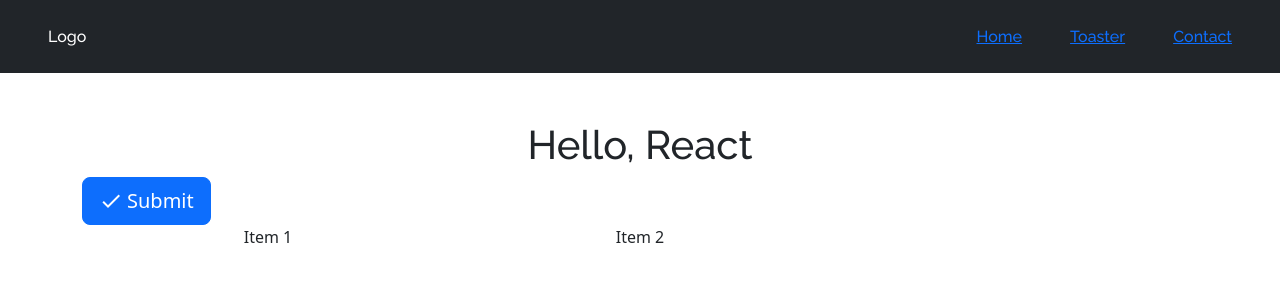
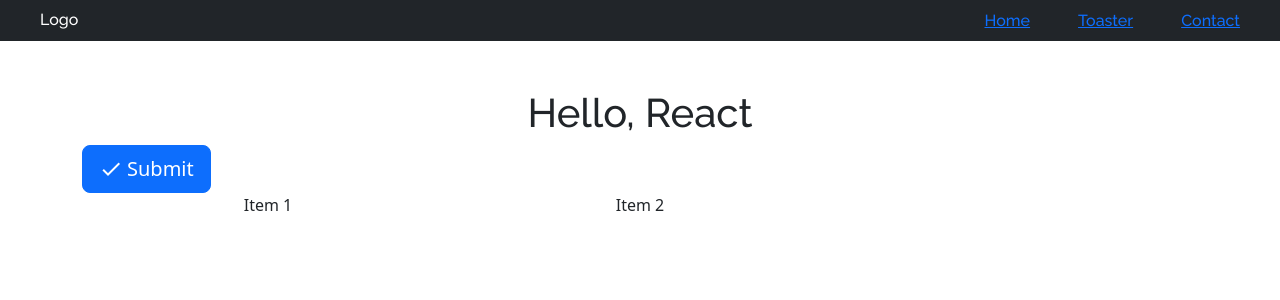
Before and after one commit to Sadityaa/React_POC, a React (Create React App) app: page /toaster in a window 1280 px wide. Shown: the top 300 px of the page. Built offline with nearby package versions, Linux system fonts and the light colour scheme.

Commit message:
Added colors and fonts

```diff
--- a/src/App.scss
+++ b/src/App.scss
@@ -1,5 +1,175 @@
-@import "./_customGrid.scss";
-@import "./_customFlexbox.scss";
+@import "https://fonts.googleapis.com/css2?family=Inter:wght@200;300;400;500;600;700&display=swap";
+@import "./_customGrid";
+@import "./_customFlexbox";
+:root {
+  --body-bg-rgb:237,238,241;
+  --body-bg-rgb2:
+    53,
+    58,
+    92;
+  --primary-rgb:
+    142,
+    84,
+    233;
+  --secondary-rgb:
+    245,
+    111,
+    75;
+  --warning-rgb:
+    245,
+    184,
+    73;
+  --info-rgb:
+    73,
+    182,
+    245;
+  --success-rgb:
+    38,
+    191,
+    148;
+  --danger-rgb:
+    230,
+    83,
+    60;
+  --light-rgb:
+    248,
+    249 ,250;
+  --dark-rgb:
+    35,
+    35,
+    35;
+  --orange-rgb:
+    255,
+    165,
+    5;
+  --pink-rgb:
+    231,
+    145,
+    188;
+  --teal-rgb:
+    18,
+    194,
+    194;
+  --purple-rgb:
+    177,
+    75,
+    213;
+  --default-body-bg-color: rgb(var(--body-bg-rgb));
+  --primary-color: rgb(var(--primary-rgb));
+  --primary-border: rgb(var(--primary-rgb));
+  --primary01: rgba(var(--primary-rgb), 0.1);
+  --primary02: rgba(var(--primary-rgb), 0.2);
+  --primary03: rgba(var(--primary-rgb), 0.3);
+  --primary04: rgba(var(--primary-rgb), 0.4);
+  --primary05: rgba(var(--primary-rgb), 0.5);
+  --primary06: rgba(var(--primary-rgb), 0.6);
+  --primary07: rgba(var(--primary-rgb), 0.7);
+  --primary08: rgba(var(--primary-rgb), 0.8);
+  --primary09: rgba(var(--primary-rgb), 0.9);
+  --primary005: rgba(var(--primary-rgb), 0.05);
+  --default-text-color: #1b2c3f;
+  --default-border: #f0f0f0;
+  --default-background: #f2f4f7;
+  --menu-bg: #fff;
+  --menu-prime-color: #768394;
+  --menu-border-color: #f3f3f3;
+  --header-bg: #fff;
+  --header-prime-color: #768394;
+  --header-border-color: #f3f3f3;
+  --custom-white: #fff;
+  --custom-black: #000;
+  --bootstrap-card-border: #f3f3f3;
+  --list-hover-focus-bg: #f5f6f7;
+  --text-muted: #818995;
+  --input-border: #e4e9f4;
+  --form-control-bg: #ffffff;
+  --gray-1: #f9fafb;
+  --gray-2: #f2f4f5;
+  --gray-3: #e6eaeb;
+  --gray-4: #dbdfe1;
+  --gray-5: #949eb7;
+  --gray-6: #7987a1;
+  --gray-7: #4d5875;
+  --gray-8: #383853;
+  --gray-9: #323251;
+  --white-1: rgba(255,255,255, 0.1);
+  --white-2: rgba(255,255,255, 0.2);
+  --white-3: rgba(255,255,255, 0.3);
+  --white-4: rgba(255,255,255, 0.4);
+  --white-5: rgba(255,255,255, 0.5);
+  --white-6: rgba(255,255,255, 0.6);
+  --white-7: rgba(255,255,255, 0.7);
+  --white-8: rgba(255,255,255, 0.8);
+  --white-9: rgba(255,255,255, 0.9);
+  --black-1: rgba(0,0,0, 0.1);
+  --black-2: rgba(0,0,0, 0.2);
+  --black-3: rgba(0,0,0, 0.3);
+  --black-4: rgba(0,0,0, 0.4);
+  --black-5: rgba(0,0,0, 0.5);
+  --black-6: rgba(0,0,0, 0.6);
+  --black-7: rgba(0,0,0, 0.7);
+  --black-8: rgba(0,0,0, 0.8);
+  --black-9: rgba(0,0,0, 0.9);
+  --default-font-family: "Inter", sans-serif;
+  --default-font-weight: 400;
+}
+[data-theme-mode=dark] {
+  --body-bg-rgb:
+    38,
+    44,
+    60;
+  --menu-bg: rgb(var(--body-bg-rgb));
+  --menu-border-color: rgba(255,255,255,0.1);
+  --menu-prime-color: rgba(255,255,255,0.6);
+  --header-bg: rgb(var(--body-bg-rgb));
+  --header-prime-color: rgba(255,255,255,0.6);
+  --header-border-color: rgba(255,255,255,0.1);
+  --custom-white: rgb(var(--body-bg-rgb));
+  --custom-black: #fff;
+  --default-border: rgba(255,255,255,0.1);
+  --default-text-color: rgba(255,255,255,0.7);
+  --light-rgb:
+    47,
+    52,
+    66;
+  --dark-rgb:
+    240 ,245 ,248;
+  --bootstrap-card-border: rgba(255,255,255,0.1);
+  --list-hover-focus-bg: rgba(255,255,255,0.1);
+  --default-background: rgba(255,255,255,0.1);
+  --default-body-bg-color: rgb(var(--body-bg-rgb),0.95);
+  --text-muted: rgba(255,255,255,0.5);
+  --input-border: rgba(255,255,255,0.1);
+  --form-control-bg: #262c3c;
+  --gray-1: rgba(0,0,0,0.1);
+  --gray-2: #17171c;
+  --gray-3: #393946;
+  --gray-4: #505062;
+  --gray-5: #73738c;
+  --gray-6: #8f8fa3;
+  --gray-7: #ababba;
+  --gray-8: #c7c7d1;
+  --gray-9: #e3e3e8;
+  --white-1: rgba(0,0,0,0.1);
+  --white-2: rgba(0,0,0,0.2);
+  --white-3: rgba(0,0,0,0.3);
+  --white-4: rgba(0,0,0,0.4);
+  --white-5: rgba(0,0,0,0.5);
+  --white-6: rgba(0,0,0,0.6);
+  --white-7: rgba(0,0,0,0.7);
+  --white-8: rgba(0,0,0,0.8);
+  --white-9: rgba(0,0,0,0.9);
+  --black-1: rgba(255,255,255,0.1);
+  --black-2: rgba(255,255,255,0.2);
+  --black-3: rgba(255,255,255,0.3);
+  --black-4: rgba(255,255,255,0.4);
+  --black-5: rgba(255,255,255,0.5);
+  --black-6: rgba(255,255,255,0.6);
+  --black-7: rgba(255,255,255,0.7);
+  --black-8: rgba(255,255,255,0.8);
+  --black-9: rgba(255,255,255,0.9);
+}
+
 .App {
   text-align: center;
 }
--- a/src/components/Header/Header.jsx
+++ b/src/components/Header/Header.jsx
@@ -4,7 +4,7 @@ import './Header.scss';
 
 const Header = () => {
   return (
-    <nav className='d-flex align-items-center py-4 px-5 bg-dark text-white'>
+    <nav className='d_flex align_items_center py_1 px_5 bg-dark text-white'>
       <a className="navbar-brand" href="#">Logo</a>
 
       <ul className='d-flex mb-0 gap-5 ps-0'>
```
